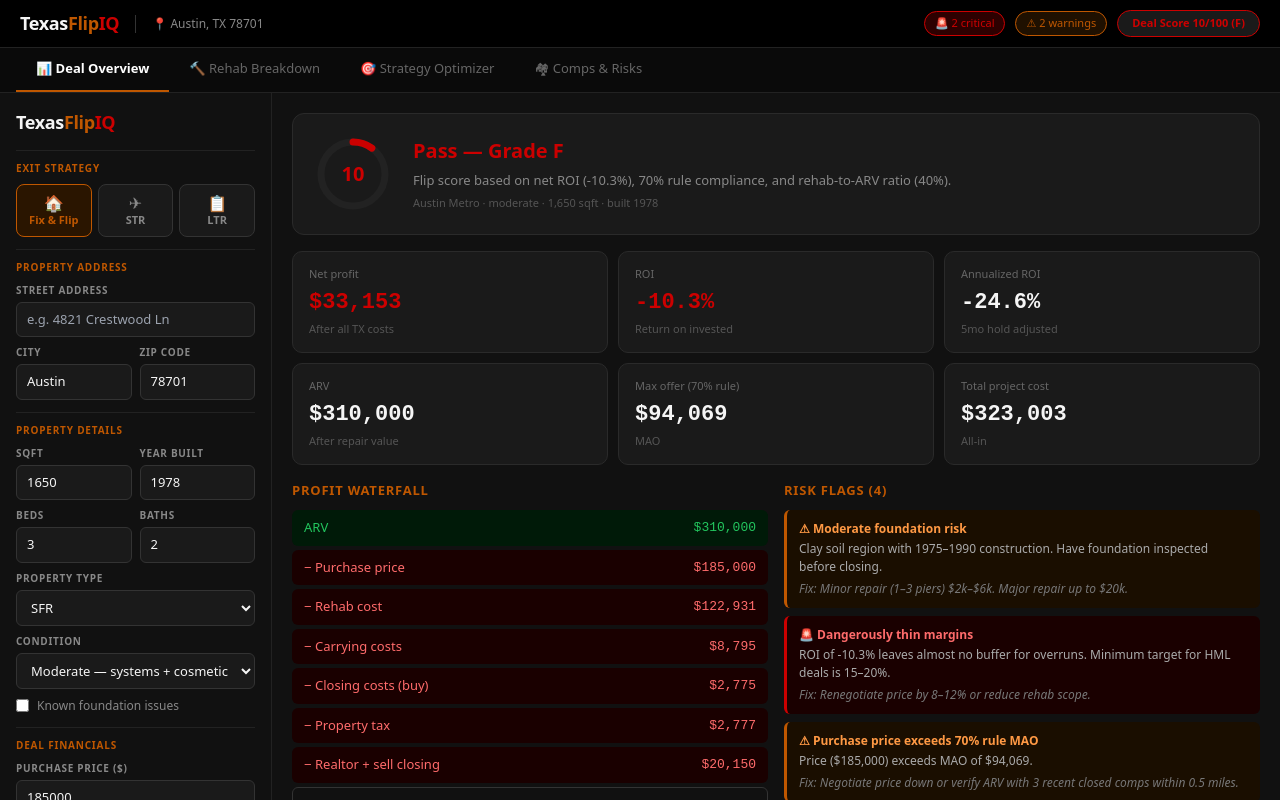
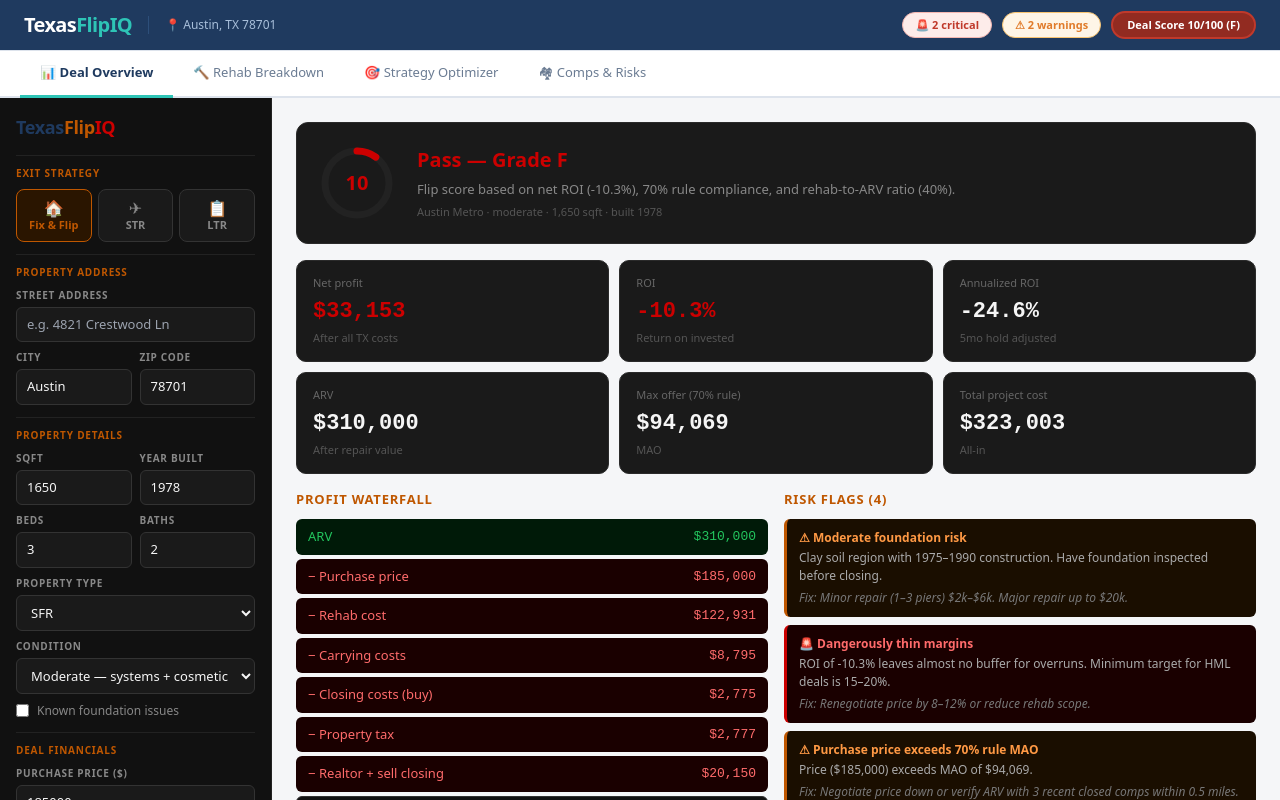
Before and after one commit to C060291M/TexasFlipIQ, a Next.js app: page /dashboard in a window 1280 px wide. Built offline with nearby package versions, Linux system fonts and the light colour scheme.

Commit message:
Update page.tsx

```diff
--- a/src/app/dashboard/page.tsx
+++ b/src/app/dashboard/page.tsx
@@ -23,22 +23,13 @@
 ];
 
 const DEFAULT_INPUT: PropertyInput = {
-  sqft: 1650,
-  yearBuilt: 1978,
-  zipCode: '78701',
-  city: 'Austin',
-  address: '',
-  propertyType: 'sfr',
-  condition: 'moderate',
-  bedrooms: 3,
-  bathrooms: 2,
-  exitStrategy: 'flip',
-  purchasePrice: 185000,
-  arv: 310000,
-  holdingMonths: 5,
-  hardMoneyRate: 11.5,
-  hardMoneyPoints: 2,
-  ltv: 70,
+  sqft: 1650, yearBuilt: 1978, zipCode: '78701',
+  city: 'Austin', address: '',
+  propertyType: 'sfr', condition: 'moderate',
+  bedrooms: 3, bathrooms: 2, exitStrategy: 'flip',
+  purchasePrice: 185000, arv: 310000,
+  holdingMonths: 5, hardMoneyRate: 11.5,
+  hardMoneyPoints: 2, ltv: 70,
   hasFoundationIssues: false,
 };
 
@@ -48,8 +39,7 @@
 
   const updateInput = useCallback(
     (field: keyof PropertyInput, value: PropertyInput[keyof PropertyInput]) =>
-      setInput(prev => ({ ...prev, [field]: value })),
-    []
+      setInput(prev => ({ ...prev, [field]: value })), []
   );
 
   const rehab = useMemo(() => calculateRehab(input), [input]);
@@ -61,56 +51,55 @@
   const dangerCount  = risks.filter(r => r.severity === 'danger').length;
   const warningCount = risks.filter(r => r.severity === 'warning').length;
   const score = deal.dealScore;
-  const scoreColor = score.score >= 70 ? '#22c55e' : score.score >= 45 ? '#BF5700' : '#CC0000';
+  const scoreColor = score.score >= 70 ? '#2EC4B6' : score.score >= 45 ? '#E07B2A' : '#C0392B';
 
   const addressLine = input.address
     ? `${input.address}${input.city ? ', ' + input.city : ''} ${input.zipCode}`
-    : input.city
-    ? `${input.city}, TX ${input.zipCode}`
-    : `TX ${input.zipCode}`;
+    : input.city ? `${input.city}, TX ${input.zipCode}` : `TX ${input.zipCode}`;
 
   return (
-    <div style={{ display: 'flex', flexDirection: 'column', height: '100vh', fontFamily: 'system-ui,sans-serif', background: '#111', color: '#f5f5f5' }}>
+    <div style={{ display:'flex', flexDirection:'column', height:'100vh', fontFamily:'system-ui,sans-serif', background:'#F5F6F8', color:'#1F3A5F' }}>
 
       {/* Header */}
-      <header style={{ display: 'flex', alignItems: 'center', justifyContent: 'space-between', padding: '10px 20px', borderBottom: '1px solid #222', background: '#000' }}>
-        <div style={{ display: 'flex', alignItems: 'center', gap: 16 }}>
-          <div style={{ fontSize: 18, fontWeight: 700, letterSpacing: '-0.02em' }}>
-            Texas<span style={{ color: '#BF5700' }}>Flip</span><span style={{ color: '#CC0000' }}>IQ</span>
+      <header style={{ display:'flex', alignItems:'center', justifyContent:'space-between', padding:'10px 24px', borderBottom:'1px solid #DDE3EC', background:'#1F3A5F' }}>
+        <div style={{ display:'flex', alignItems:'center', gap:16 }}>
+          <div style={{ fontSize:20, fontWeight:800, letterSpacing:'-0.03em', color:'#FFFFFF' }}>
+            Texas<span style={{ color:'#2EC4B6' }}>Flip</span><span style={{ color:'#2EC4B6' }}>IQ</span>
           </div>
           {addressLine && (
-            <div style={{ fontSize: 12, color: '#888', borderLeft: '1px solid #333', paddingLeft: 16 }}>
+            <div style={{ fontSize:12, color:'#A8BFDA', borderLeft:'1px solid #2d4f7a', paddingLeft:16 }}>
               📍 {addressLine}
             </div>
           )}
         </div>
-        <div style={{ display: 'flex', alignItems: 'center', gap: 10 }}>
+        <div style={{ display:'flex', alignItems:'center', gap:10 }}>
           {dangerCount > 0 && (
-            <span style={{ fontSize: 11, background: '#2d0000', color: '#CC0000', border: '1px solid #CC0000', padding: '3px 10px', borderRadius: 20 }}>
+            <span style={{ fontSize:11, background:'#fdecea', color:'#C0392B', border:'1px solid #f5b7b1', padding:'4px 12px', borderRadius:20, fontWeight:600 }}>
               🚨 {dangerCount} critical
             </span>
           )}
           {warningCount > 0 && (
-            <span style={{ fontSize: 11, background: '#1f1000', color: '#BF5700', border: '1px solid #BF5700', padding: '3px 10px', borderRadius: 20 }}>
+            <span style={{ fontSize:11, background:'#fef5e7', color:'#E07B2A', border:'1px solid #f8c471', padding:'4px 12px', borderRadius:20, fontWeight:600 }}>
               ⚠ {warningCount} warnings
             </span>
           )}
-          <span style={{ fontSize: 11, fontWeight: 700, padding: '4px 14px', borderRadius: 20, border: `1px solid ${scoreColor}`, color: scoreColor, background: '#1a1a1a' }}>
+          <span style={{ fontSize:11, fontWeight:700, padding:'4px 14px', borderRadius:20, border:`2px solid ${scoreColor}`, color:'#fff', background: score.score>=70?'#1a8a82':score.score>=45?'#b5601a':'#922b21' }}>
             Deal Score {score.score}/100 ({score.grade})
           </span>
         </div>
       </header>
 
       {/* Tabs */}
-      <nav style={{ display: 'flex', borderBottom: '1px solid #222', background: '#0a0a0a', padding: '0 16px' }}>
+      <nav style={{ display:'flex', borderBottom:'2px solid #DDE3EC', background:'#FFFFFF', padding:'0 20px' }}>
         {TABS.map(tab => (
           <button key={tab.id} onClick={() => setActiveTab(tab.id)}
             style={{
-              padding: '11px 20px', fontSize: 13, border: 'none',
-              borderBottom: activeTab === tab.id ? '2px solid #BF5700' : '2px solid transparent',
-              background: 'none', cursor: 'pointer',
-              color: activeTab === tab.id ? '#fff' : '#666',
-              fontWeight: activeTab === tab.id ? 600 : 400,
+              padding:'12px 20px', fontSize:13, border:'none',
+              borderBottom: activeTab===tab.id ? '3px solid #2EC4B6' : '3px solid transparent',
+              background:'none', cursor:'pointer',
+              color: activeTab===tab.id ? '#1F3A5F' : '#6B7C93',
+              fontWeight: activeTab===tab.id ? 700 : 400,
+              marginBottom: -2,
             }}>
             {tab.icon} {tab.label}
           </button>
@@ -118,13 +107,13 @@
       </nav>
 
       {/* Body */}
-      <div style={{ display: 'flex', flex: 1, overflow: 'hidden' }}>
+      <div style={{ display:'flex', flex:1, overflow:'hidden' }}>
         <PropertySidebar input={input} onUpdate={updateInput} />
-        <main style={{ flex: 1, overflowY: 'auto', padding: 20, background: '#111' }}>
-          {activeTab === 'overview'  && <DealOverviewPanel input={input} rehab={rehab} deal={deal} risks={risks} />}
-          {activeTab === 'rehab'     && <RehabBreakdownPanel input={input} rehab={rehab} />}
-          {activeTab === 'strategy'  && <StrategyPanel input={input} rehab={rehab} deal={deal} recommendations={recs} />}
-          {activeTab === 'comps'     && <CompsPanel input={input} comps={comps} risks={risks} />}
+        <main style={{ flex:1, overflowY:'auto', padding:24, background:'#F5F6F8' }}>
+          {activeTab==='overview'  && <DealOverviewPanel input={input} rehab={rehab} deal={deal} risks={risks} />}
+          {activeTab==='rehab'     && <RehabBreakdownPanel input={input} rehab={rehab} />}
+          {activeTab==='strategy'  && <StrategyPanel input={input} rehab={rehab} deal={deal} recommendations={recs} />}
+          {activeTab==='comps'     && <CompsPanel input={input} comps={comps} risks={risks} />}
         </main>
       </div>
     </div>
```
